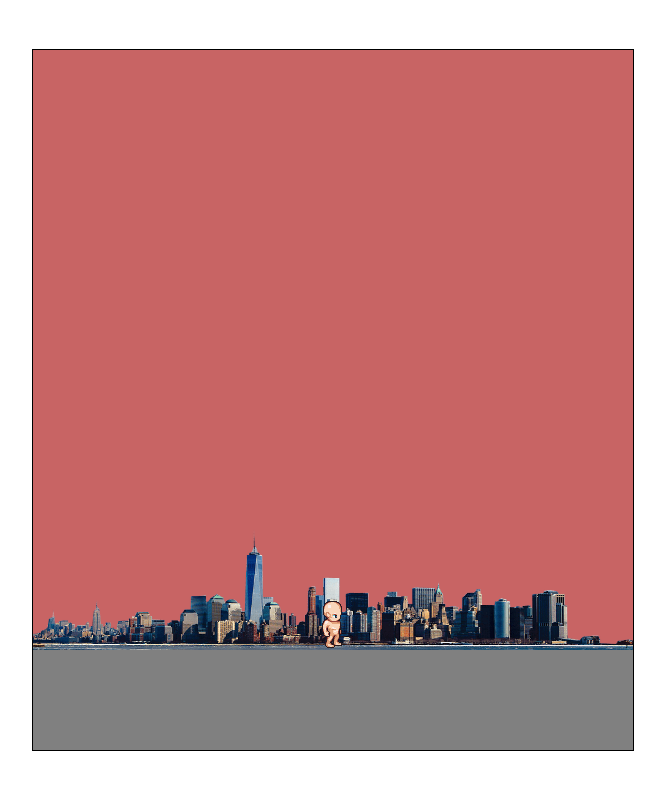
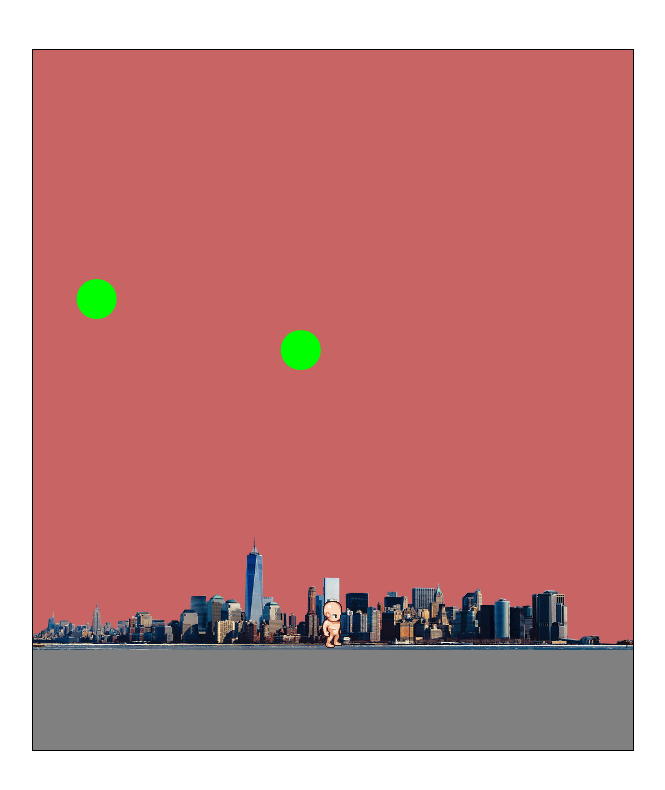
Before and after one commit to dkchkrso/Project1, a plain HTML site: page index.html in a window 1280 px wide. Shown: the whole page, without its empty margins (307-972 px from the left). Drawn offline with Linux system fonts and the light colour scheme.

Commit message:
added enemies, added collision detection, added youLose

```diff
--- a/scripts/script.js
+++ b/scripts/script.js
@@ -5,66 +5,70 @@ const ctx = canvas.getContext("2d");
 canvas.width = 600;
 canvas.height = 700;
 
+const background = new Image();  // width, height
+background.src = "img/backgrounds/test2.png";
+
 const keys = [];
 const shots = [];
+const enemies = [];
 
 const hero = new Character(200, 0, 5);
 
 const playerSprite = new Image();
 playerSprite.src = "img/characters/hero.png";
 
+const characterSprites = []
+const bowlerSprite = new Image();
+bowlerSprite.src = "img/characters/bowler.png"
+characterSprites.push(bowlerSprite)
+const greenSprite = new Image();
+greenSprite.src = "img/characters/green.png"
+characterSprites.push(greenSprite)
+const redCoinSprite = new Image();
+redCoinSprite.src = "img/characters/redCoin.png"
+characterSprites.push(redCoinSprite)
+const redSprite = new Image();
+redSprite.src = "img/characters/red.png"
+characterSprites.push(redSprite)
 
-const background = new Image();  // width, height
-background.src = "img/backgrounds/test2.png";
+function drawSprite(img, sX, sY, sW, sH, dX, dY, dW, dH){
+    ctx.drawImage(img, sX, sY, sW, sH, dX, dY, dW, dH)
+}
+
+class Enemy {
+    constructor(_x, _y, _speed, _enemyInterval, _enemySelect){
+    this.width = 64; //  832 / 13 =
+    this.height = 64; //  1344 /21
+    this.x = Math.random() * (canvas.width - 64);
+    this.y = 0;
+    this.frameX = 0; //Frame of spriteSheet
+    this.frameY = 3;
+    this.speed = _speed;
+    this.enemyInterval = _enemyInterval;
+    this.enemyTimer = 0;
+    this.enemySelect = 0; //default enemy selection
+    this.radius = 20;
+    //this.direction = Math.random - 0,5 // between 0,5 and -0,5
+    }
+    move() {
+        this.y++;
+    }
+    show(){
+
+        ctx.beginPath();
+        ctx.arc(this.x , this.y, this.radius, 0, 2 * Math.PI, false); //int x, int y, int width, int height, int startAngle, int arcAngle
+        ctx.fillStyle = "rgb(0, 255, 0)";
+        ctx.fill();
+
+        // ctx.fillStyle = "rgb(0, 255, 0)"
+        // ctx.fillRect(this.x, this.y, this.width, this.height);
+    }
+}
 
 const scoreBoard = {
     width: canvas.width,
     height: 100
 }
-
-function drawSprite(img, sX, sY, sW, sH, dX, dY, dW, dH){
-    ctx.drawImage(img, sX, sY, sW, sH, dX, dY, dW, dH)
-}
-
-
-
-// -- Alternative for animation - start --
-// function animate(){
-//     ctx.clearRect(0,0,canvas.width, canvas.height)
-//     ctx.drawImage(background, 0, 0, canvas.width, canvas.height);
-//     drawSprite(playerSprite, player.width * player.frameX, player.height * player.frameY, player.width, player.height, player.x, player.y, player.width, player.height)
-//     movePlayer();
-//     handlePlayerFrame();
-//     requestAnimationFrame(animate);
-// }
-
-// animate();
-// -- Alternative for animation - stop --
-
-
-// -- Alternative for keyCode - start --
-// window.addEventListener('keydown', (e) => {
-//     switch (e.keyCode) { //e.key is replacing
-//       case 38: // up arrow
-//         player.speedY -= 1;
-//         break;
-//       case 40: // down arrow
-//         player.speedY += 1;
-//         break;
-//       case 37: // left arrow
-//         player.speedX -= 1;
-//         break;
-//       case 39: // right arrow
-//         player.speedX += 1;
-//         break;
-//     }
-//   });
-// window.addEventListener('keyup', (e) => {
-//     player.speedX = 0;
-//     player.speedY = 0;
-//   });
-// -- Alternative for keyCode - stop --
-
 
 window.addEventListener("keydown", function(e){
     keys[e.keyCode] = true;
@@ -79,16 +83,17 @@ window.addEventListener("keyup", function(e){
 class Shot {
     constructor(_speed, _frequency){
         this.x = hero.x + hero.width * .5 ;
-        this.y = canvas.height - 150;
+        this.y = hero.y;
         this.width = 8; //  832 / 13
         this.height = 8; //  1344 /21
         this.speed = _speed;
         this.frequency = _frequency;
         this.creationTime = Date.now();
+        this.radius = 8;
     }
     show(){
         ctx.beginPath();
-        ctx.arc(this.x , this.y, 8, 0, 2 * Math.PI, false); //int x, int y, int width, int height, int startAngle, int arcAngle
+        ctx.arc(this.x , this.y, this.radius, 0, 2 * Math.PI, false); //int x, int y, int width, int height, int startAngle, int arcAngle
         ctx.fillStyle = "rgb(255, 0, 0)";
         ctx.fill();
     }
@@ -140,24 +145,35 @@ function actionHero(){
     //     console.log(shots)
     // }
 }
-
+let keyStatus = "up";
 document.addEventListener('keydown', (e) => {
     if (e.keyCode === 32){
-        //Allow now shot?
+        //Allow new shot?
         switch (shots.length){
             case 0:
-                let shot = new Shot(1, 1);
+                let shot = new Shot(10, 1);
                 shots.push(shot);
+                keyStatus = "down";
                 break;
 
+
             default:
-                if (Date.now() - shots[shots.length - 1].creationTime > shots[shots.length - 1].frequency){
-                    let shot = new Shot(1, 1)
+                if (Date.now() - shots[shots.length - 1].creationTime > shots[shots.length - 1].frequency && keyStatus === "up"){
+                    let shot = new Shot(10, 1)
                     shots.push(shot);
+                    keyStatus = "down";
                 }
         }
     }
 });
+
+document.addEventListener('keyup', (e) => {
+    if (e.keyCode === 32){
+        keyStatus = "up"
+    }
+});
+
+console.log(keyStatus)
 
   function handlePlayerFrame(){
     if (hero.frameX < 8 && hero.moving === true) {
@@ -167,23 +183,90 @@ document.addEventListener('keydown', (e) => {
     }
 }
 
-setInterval(function(){
+let allowedEnemiesOnScreen = 2;
+let enemyCount = 0;
+let levelEnemiesTotal = 3;
+
+let lastTime = 1;
+function animate(timeStamp){
     ctx.clearRect(0,0,canvas.width, canvas.height)
+    const deltaTime = timeStamp - lastTime;
+    lastTime = timeStamp;
+    //console.log(deltaTime);
 
     ctx.fillStyle = 'grey';
     ctx.fillRect(0, canvas.height-100, scoreBoard.width, scoreBoard.height)
 
-    // ctx.drawImage(background, 0, 0, canvas.width, canvas.height -100);
     ctx.drawImage(background, 0, 400, canvas.width , 200)
     drawSprite(playerSprite, hero.width * hero.frameX, hero.height * hero.frameY, hero.width, hero.height, hero.x, hero.y, hero.width, hero.height)
     actionHero();
+
+    //Shots
     for (let i = 0; i < shots.length; i++){
-
         shots[i].show();
         shots[i].move();
-        if (shots[i].y < 10){ //array clean up
+        //Check out of canvas
+        if (shots[i].y < 3){ //array clean up
             shots.splice(i, 1);
+            break;
+        }
+        //Check collision
+         //if (enemies.length !== 0){
+                 for (let j = 0; j < enemies.length; j++){
+                 let distance = Math.sqrt(Math.pow((shots[i].x - enemies[j].x),2) + Math.pow((shots[i].y - enemies[j].y),2));
+                 if (distance <= (shots[i].radius + enemies[j].radius))
+
+                    //Run Collision function
+                    shots.splice(i, 1);
+                    break;
+                 //enemies[j]);
+             }
+         //}
+    }
+
+    //Enemies
+    if (!enemies.length && enemyCount <= levelEnemiesTotal){
+        const enemy = new Enemy (200, 100, 50, 50, Math.floor((Math.random() * (characterSprites.length))))
+        enemies.push(enemy);
+        enemyCount++
+    }
+    for (let i = 0; i < enemies.length; i++){
+        //drawSprite(playerSprite, hero.width * hero.frameX, hero.height * hero.frameY, hero.width, hero.height, hero.x, hero.y, hero.width, hero.height)
+        enemies[i].show();
+        enemies[i].move();
+
+        if (i === enemies.length - 1 &&
+                  enemies.length < allowedEnemiesOnScreen &&
+                  enemies[i].enemyInterval < enemies[i].enemyTimer &&
+                  enemyCount <= levelEnemiesTotal){
+            const enemy = new Enemy(200, 100, 50, 50, Math.floor((Math.random() * (characterSprites.length))))
+            enemies.push(enemy);
+            enemyCount++
+        } else {
+            enemies[i].enemyTimer++
+        }
+
+        if (enemies[i].y > 550){
+            enemies.splice(i, 1);
         }
     }
+
+    //Check Win/Lose
+    if (enemyCount >= levelEnemiesTotal && enemies.length === 0){
+
+        const youLose = new Image();
+        youLose.src = "img/Utility/youLose.png";
+        ctx.drawImage(youLose, 0, 100, canvas.width , 400)
+
+    }
+
+    // console.log("allowedEnemiesOnScreen " + allowedEnemiesOnScreen);
+    // console.log("enemyCount " + enemyCount);
+    // console.log("levelEnemiesTotal " + levelEnemiesTotal);
+    // console.log("enemies " + enemies.length);
+    // console.log("shots " + shots.length);
+
     handlePlayerFrame();
-}, 10);
+    requestAnimationFrame(animate);
+};
+animate(0);
```
Also changed, not shown: img/Utility/youLose.png (added), img/characters/bowler.png (added), img/characters/green.png (added), img/characters/red.png (added), img/characters/redCoin.png (added), index.html (line endings or trailing spaces), scripts/character.js (line endings or trailing spaces), scripts/notes.txt (added), scripts/test.js (added), 1 other file.
